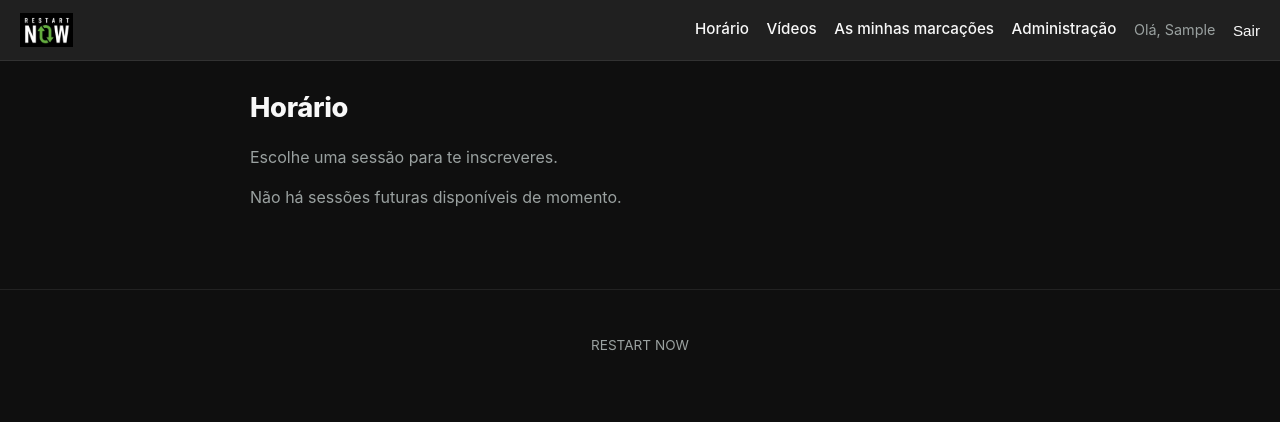
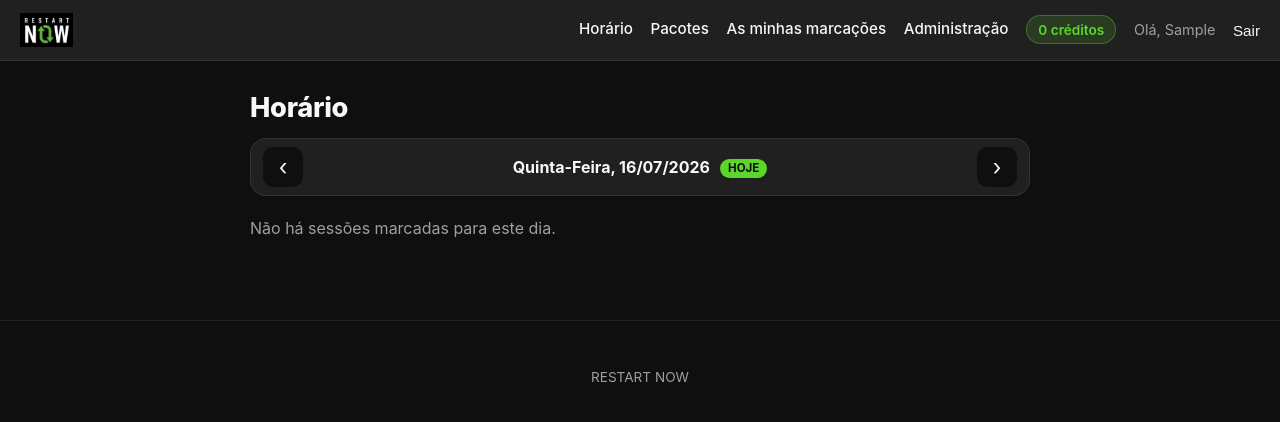
Before and after one commit to nghxst14/Fitness-Classes-Management-App, a Django app: page /horario/ in a window 1280 px wide. Shown: the top 422 px of the page. Run offline with Django 5.2, Linux system fonts and the light colour scheme; the visitor is signed in with stand-in values (Sample User, id 1); data comes from the database, SQL or seed files in the repository; data that the repository does not hold is empty.

Commit message:
Reescopo: login por telemovel, creditos, pacotes com WhatsApp, horario por dia

```diff
--- a/bookings/admin.py
+++ b/bookings/admin.py
@@ -59,8 +59,9 @@ class SessionAdmin(admin.ModelAdmin):
 
 @admin.register(Pack)
 class PackAdmin(admin.ModelAdmin):
-    list_display = ("name", "number_of_sessions", "price", "validity_days", "active")
-    list_filter = ("active", "service_type")
+    list_display = ("name", "number_of_sessions", "price", "order", "active")
+    list_editable = ("order", "active")
+    list_filter = ("active",)
     search_fields = ("name",)
 
 
--- a/bookings/urls.py
+++ b/bookings/urls.py
@@ -6,6 +6,7 @@ urlpatterns = [
     path("", views.home, name="home"),
     path("registar/", views.signup, name="signup"),
     path("horario/", views.schedule, name="schedule"),
+    path("pacotes/", views.packages, name="packages"),
     path("marcar/<int:session_id>/", views.book, name="book"),
     path("as-minhas-marcacoes/", views.my_bookings, name="my_bookings"),
     path("cancelar/<int:booking_id>/", views.cancel_booking, name="cancel_booking"),
--- a/bookings/views.py
+++ b/bookings/views.py
@@ -1,13 +1,16 @@
+from datetime import datetime, timedelta
+from urllib.parse import quote
+
+from django.conf import settings
 from django.contrib import messages
 from django.contrib.auth import login
 from django.contrib.auth.decorators import login_required
-from django.db import IntegrityError
 from django.shortcuts import get_object_or_404, redirect, render
 from django.utils import timezone
 from django.views.decorators.http import require_POST
 
 from .forms import SignUpForm
-from .models import Booking, Session
+from .models import Booking, Pack, Session
 
 
 def home(request):
@@ -38,66 +41,83 @@ def signup(request):
 
 @login_required
 def schedule(request):
-    """Lista as sessões futuras disponíveis para marcar."""
+    """
+    Lista as sessões de um dia, com navegação para trás/frente entre dias.
+    O dia vem do parâmetro ?date=AAAA-MM-DD (por defeito, hoje).
+    """
+    day_str = request.GET.get("date")
+    try:
+        day = datetime.strptime(day_str, "%Y-%m-%d").date() if day_str else timezone.localdate()
+    except (ValueError, TypeError):
+        day = timezone.localdate()
+
     sessions = (
-        Session.objects.filter(start__gte=timezone.now(), is_cancelled=False)
-        .select_related("service_type", "location")
+        Session.objects.filter(start__date=day, is_cancelled=False)
+        .select_related("service_type", "location", "trainer")
         .order_by("start")
     )
-    # IDs das sessões em que o utilizador já está inscrito (para mudar o botão).
     my_session_ids = set(
         Booking.objects.filter(
             client=request.user, status=Booking.BOOKED
         ).values_list("session_id", flat=True)
     )
-    return render(
-        request,
-        "schedule.html",
-        {"sessions": sessions, "my_session_ids": my_session_ids},
-    )
+    context = {
+        "sessions": sessions,
+        "my_session_ids": my_session_ids,
+        "day": day,
+        "prev_day": day - timedelta(days=1),
+        "next_day": day + timedelta(days=1),
+        "is_today": day == timezone.localdate(),
+    }
+    return render(request, "schedule.html", context)
 
 
 @login_required
 @require_POST
 def book(request, session_id):
-    """Marca o utilizador atual numa sessão (com validações)."""
+    """Reserva o utilizador atual numa sessão (gasta 1 crédito)."""
     session = get_object_or_404(Session, pk=session_id)
 
     if session.is_cancelled or session.is_past:
         messages.error(request, "Essa sessão já não está disponível.")
         return redirect("schedule")
 
-    # Reaproveita uma marcação anterior cancelada, se existir
-    # (evita conflito com a restrição de unicidade sessão+aluno).
-    booking, created = Booking.objects.get_or_create(
-        session=session,
-        client=request.user,
-        defaults={"status": Booking.BOOKED},
-    )
-
-    if not created and booking.status == Booking.BOOKED:
+    existing = Booking.objects.filter(session=session, client=request.user).first()
+    if existing and existing.status == Booking.BOOKED:
         messages.info(request, "Já estás inscrito nesta sessão.")
         return redirect("schedule")
 
-    # Verifica lotação (conta as marcações ativas no momento).
     if session.is_full:
         messages.error(request, "Esta sessão está esgotada.")
         return redirect("schedule")
 
-    booking.status = Booking.BOOKED
-    try:
-        booking.save()
-    except IntegrityError:
-        messages.error(request, "Não foi possível concluir a marcação.")
-        return redirect("schedule")
+    if request.user.credits < 1:
+        messages.error(
+            request, "Não tens créditos disponíveis. Adquire um pacote para reservar."
+        )
+        return redirect("packages")
 
-    messages.success(request, "Marcação feita com sucesso!")
+    if existing:
+        existing.status = Booking.BOOKED
+        existing.save()
+    else:
+        Booking.objects.create(
+            session=session, client=request.user, status=Booking.BOOKED
+        )
+
+    request.user.credits -= 1
+    request.user.save(update_fields=["credits"])
+
+    messages.success(
+        request,
+        f"Reserva feita! Ficaste com {request.user.credits} crédito(s).",
+    )
     return redirect("my_bookings")
 
 
 @login_required
 def my_bookings(request):
-    """As marcações futuras do utilizador."""
+    """As reservas futuras do utilizador."""
     bookings = (
         Booking.objects.filter(
             client=request.user,
@@ -113,7 +133,7 @@ def my_bookings(request):
 @login_required
 @require_POST
 def cancel_booking(request, booking_id):
-    """Cancela uma marcação do próprio utilizador, respeitando a regra."""
+    """Cancela uma reserva do próprio utilizador e devolve o crédito."""
     booking = get_object_or_404(Booking, pk=booking_id, client=request.user)
 
     can_cancel, reason = booking.client_can_cancel()
@@ -123,5 +143,27 @@ def cancel_booking(request, booking_id):
 
     booking.status = Booking.CANCELLED
     booking.save()
-    messages.success(request, "Marcação cancelada.")
+
+    request.user.credits += 1
+    request.user.save(update_fields=["credits"])
+
+    messages.success(request, "Reserva cancelada. O crédito foi devolvido.")
     return redirect("my_bookings")
+
+
+@login_required
+def packages(request):
+    """
+    Mostra os pacotes disponíveis. Cada pacote tem um botão que abre o
+    WhatsApp do Sérgio com uma mensagem já preenchida (a venda é tratada por
+    ele diretamente).
+    """
+    number = settings.SERGIO_WHATSAPP
+    items = []
+    for pack in Pack.objects.filter(active=True).order_by("order", "name"):
+        msg = pack.whatsapp_message or (
+            f"Olá! Tenho interesse no pacote \"{pack.name}\" "
+            f"({pack.number_of_sessions} sessões)."
+        )
+        items.append({"pack": pack, "wa_url": f"https://wa.me/{number}?text={quote(msg)}"})
+    return render(request, "packages.html", {"items": items})
--- a/config/settings.py
+++ b/config/settings.py
@@ -129,4 +129,9 @@ LOGIN_URL = "login"
 EMAIL_BACKEND = "django.core.mail.backends.console.EmailBackend"
 DEFAULT_FROM_EMAIL = "Gestão de Treinos <nao-responder@exemplo.pt>"
 
+# --- WhatsApp -----------------------------------------------------------------
+# Número (com indicativo, sem "+" nem espaços) para os links wa.me dos pacotes
+# e da ajuda com a password. TROCAR pelo número do Sérgio quando for para produção.
+SERGIO_WHATSAPP = "351939339857"
+
 DEFAULT_AUTO_FIELD = "django.db.models.BigAutoField"
--- a/config/urls.py
+++ b/config/urls.py
@@ -1,22 +1,33 @@
 """
 Mapa de URLs do projeto.
+"""
+from urllib.parse import quote
 
-Por agora só temos o painel de administração (/admin/), que é onde o Sérgio
-vai gerir horários, marcações, packs e vídeos. As páginas para os alunos
-(marcações, biblioteca de vídeos) entram no Bloco 2 e no Bloco 3.
-"""
 from django.conf import settings
 from django.conf.urls.static import static
 from django.contrib import admin
+from django.contrib.auth import views as auth_views
 from django.urls import include, path
+
+from bookings.forms import PhoneLoginForm
+
+# Link de WhatsApp para o aluno pedir ajuda com a password (recuperação = Opção A).
+_wa_help = "Olá! Esqueci-me da password da app RESTART NOW. Podes ajudar-me?"
+WA_HELP_URL = "https://wa.me/%s?text=%s" % (settings.SERGIO_WHATSAPP, quote(_wa_help))
 
 urlpatterns = [
     path("admin/", admin.site.urls),
-    # Login, logout e mudança de password (views prontas do Django):
-    path("conta/", include("django.contrib.auth.urls")),
-    # Biblioteca de vídeos:
-    path("", include("library.urls")),
-    # As páginas da aplicação (início, marcações, etc.):
+    # Login/logout (por telemóvel). Sem recuperação por email — é via WhatsApp.
+    path(
+        "conta/login/",
+        auth_views.LoginView.as_view(
+            authentication_form=PhoneLoginForm,
+            extra_context={"wa_help_url": WA_HELP_URL},
+        ),
+        name="login",
+    ),
+    path("conta/logout/", auth_views.LogoutView.as_view(), name="logout"),
+    # Páginas da aplicação (início, horário, pacotes, marcações):
     path("", include("bookings.urls")),
 ]
 
@@ -25,6 +36,6 @@ if settings.DEBUG:
     urlpatterns += static(settings.MEDIA_URL, document_root=settings.MEDIA_ROOT)
 
 # Textos do painel de administração
-admin.site.site_header = "Gestão de Treinos"
-admin.site.site_title = "Gestão de Treinos"
+admin.site.site_header = "RESTART NOW"
+admin.site.site_title = "RESTART NOW"
 admin.site.index_title = "Administração"
--- a/static/css/style.css
+++ b/static/css/style.css
@@ -249,5 +249,63 @@ h2 { font-size: 1.25rem; margin-top: 1.8rem; font-weight: 700; }
 .video-embed { position: relative; width: 100%; padding-bottom: 56.25%; height: 0; border-radius: var(--radius); overflow: hidden; background: #000; margin: 0.5rem 0 1rem; border: 1px solid var(--line); }
 .video-embed iframe { position: absolute; top: 0; left: 0; width: 100%; height: 100%; border: 0; }
 
+/* Saldo de créditos na navegação */
+.nav-credits {
+  background: rgba(93,214,44,0.15);
+  color: var(--green);
+  border: 1px solid rgba(93,214,44,0.35);
+  border-radius: 999px;
+  padding: 0.2rem 0.7rem;
+  font-size: 0.85rem;
+  font-weight: 600;
+}
+
+/* Navegação por dia (horário) */
+.day-nav {
+  display: flex;
+  align-items: center;
+  justify-content: space-between;
+  gap: 0.75rem;
+  background: var(--dark);
+  border: 1px solid var(--line);
+  border-radius: var(--radius);
+  padding: 0.5rem 0.75rem;
+  margin: 0.5rem 0 1.25rem;
+}
+.day-arrow {
+  display: inline-flex;
+  align-items: center;
+  justify-content: center;
+  width: 40px;
+  height: 40px;
+  border-radius: 10px;
+  background: var(--black);
+  color: var(--white);
+  font-size: 1.4rem;
+  line-height: 1;
+}
+.day-arrow:hover { background: var(--green); color: #0c0c0c; }
+.day-label { font-weight: 700; text-transform: capitalize; text-align: center; }
+.day-today {
+  display: inline-block;
+  margin-left: 0.4rem;
+  background: var(--green);
+  color: #0c0c0c;
+  border-radius: 999px;
+  padding: 0.05rem 0.5rem;
+  font-size: 0.72rem;
+  text-transform: uppercase;
+  font-weight: 700;
+  vertical-align: middle;
+}
+
+/* Cartões de pacote */
+.pack-head { display: flex; align-items: baseline; justify-content: space-between; gap: 0.5rem; }
+.pack-name { font-weight: 800; font-size: 1.15rem; }
+.pack-sessions { color: var(--green); font-weight: 700; }
+.pack-desc { color: var(--muted); margin: 0.5rem 0 0; }
+.pack-foot { display: flex; align-items: center; justify-content: space-between; gap: 0.75rem; margin-top: 1rem; flex-wrap: wrap; }
+.pack-price { font-size: 1.2rem; font-weight: 800; }
+
 /* Rodapé */
 .footer { text-align: center; color: var(--muted); font-size: 0.85rem; padding: 2rem 1rem; border-top: 1px solid var(--line); }
--- a/templates/base.html
+++ b/templates/base.html
@@ -17,9 +17,10 @@
     <nav class="nav">
       {% if user.is_authenticated %}
         <a href="{% url 'schedule' %}">Horário</a>
-        <a href="{% url 'video_list' %}">Vídeos</a>
+        <a href="{% url 'packages' %}">Pacotes</a>
         <a href="{% url 'my_bookings' %}">As minhas marcações</a>
         {% if user.is_staff %}<a href="/admin/">Administração</a>{% endif %}
+        <span class="nav-credits">{{ user.credits }} crédito{{ user.credits|pluralize }}</span>
         <span class="nav-user">Olá, {{ user.get_short_name|default:user.username }}</span>
         <form action="{% url 'logout' %}" method="post" class="inline-form">
           {% csrf_token %}
--- a/templates/registration/login.html
+++ b/templates/registration/login.html
@@ -6,7 +6,7 @@
   <h1>Entrar</h1>
 
   {% if form.errors %}
-    <p class="msg msg-error">Utilizador ou password incorretos. Tenta de novo.</p>
+    <p class="msg msg-error">Telemóvel ou password incorretos. Tenta de novo.</p>
   {% endif %}
 
   <form method="post">
@@ -16,7 +16,7 @@
   </form>
 
   <div class="auth-links">
-    <p><a href="{% url 'password_reset' %}">Esqueci-me da password</a></p>
+    <p><a href="{{ wa_help_url }}" target="_blank" rel="noopener">Esqueci-me da password</a></p>
     <p>Ainda não tens conta? <a href="{% url 'signup' %}">Cria uma aqui</a>.</p>
   </div>
 {% endblock %}
--- a/templates/schedule.html
+++ b/templates/schedule.html
@@ -5,7 +5,15 @@
 
 {% block content %}
   <h1>Horário</h1>
-  <p class="muted">Escolhe uma sessão para te inscreveres.</p>
+
+  <div class="day-nav">
+    <a class="day-arrow" href="?date={{ prev_day|date:'Y-m-d' }}" aria-label="Dia anterior">&#8249;</a>
+    <div class="day-label">
+      {{ day|date:"l, d/m/Y" }}
+      {% if is_today %}<span class="day-today">hoje</span>{% endif %}
+    </div>
+    <a class="day-arrow" href="?date={{ next_day|date:'Y-m-d' }}" aria-label="Dia seguinte">&#8250;</a>
+  </div>
 
   {% if sessions %}
     <ul class="card-list">
@@ -18,9 +26,7 @@
               {% if s.trainer %}{{ s.trainer.get_full_name }} · {% endif %}
               {% if s.location %}{{ s.location.name }}{% else %}Online{% endif %}
             </div>
-            <div class="class-card-meta">
-              {{ s.start|date:"l, d/m" }} · {{ s.start|time:"H:i" }} · {{ s.duration_minutes }}'
-            </div>
+            <div class="class-card-meta">{{ s.start|time:"H:i" }} · {{ s.duration_minutes }}'</div>
 
             <div class="class-card-row">
               <span class="capacity">
@@ -28,7 +34,7 @@
               </span>
 
               {% if s.id in my_session_ids %}
-                <span class="tag tag-ok">Já inscrito</span>
+                <span class="tag tag-ok">Reservado</span>
               {% elif s.is_full %}
                 <button class="btn btn-small" disabled>Esgotada</button>
               {% else %}
@@ -43,6 +49,6 @@
       {% endfor %}
     </ul>
   {% else %}
-    <p class="muted">Não há sessões futuras disponíveis de momento.</p>
+    <p class="muted">Não há sessões marcadas para este dia.</p>
   {% endif %}
 {% endblock %}
```
Also changed, not shown: accounts/admin.py (+44 -12 lines), accounts/models.py (+18 -8 lines), bookings/forms.py (+28 -10 lines), bookings/models.py (+16 -17 lines), templates/packages.html (added, +35 -0 lines), accounts/migrations/0002_remove_user_phone_user_birth_date_user_credits.py (added), bookings/migrations/0003_alter_pack_options_remove_pack_service_type_and_more.py (added).
